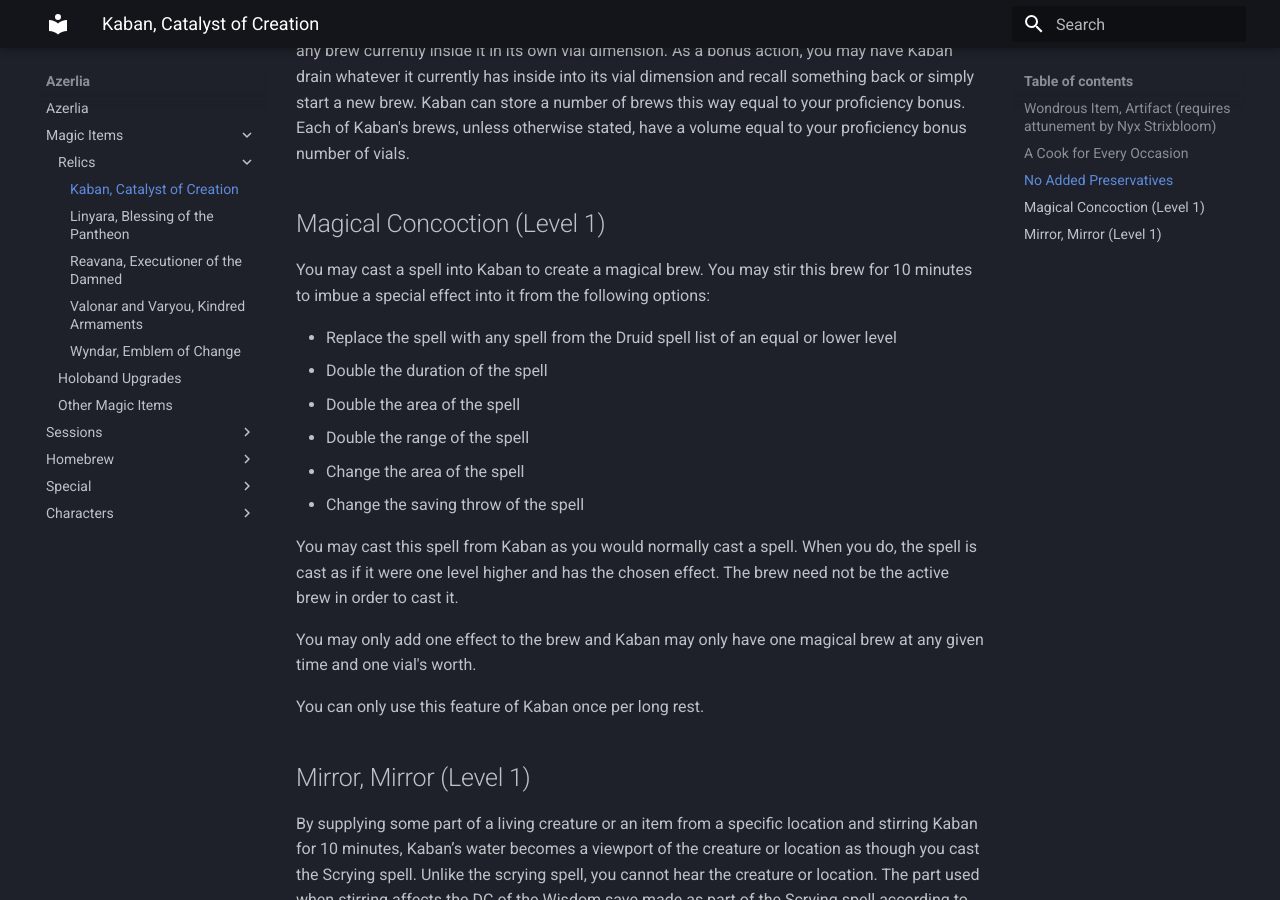
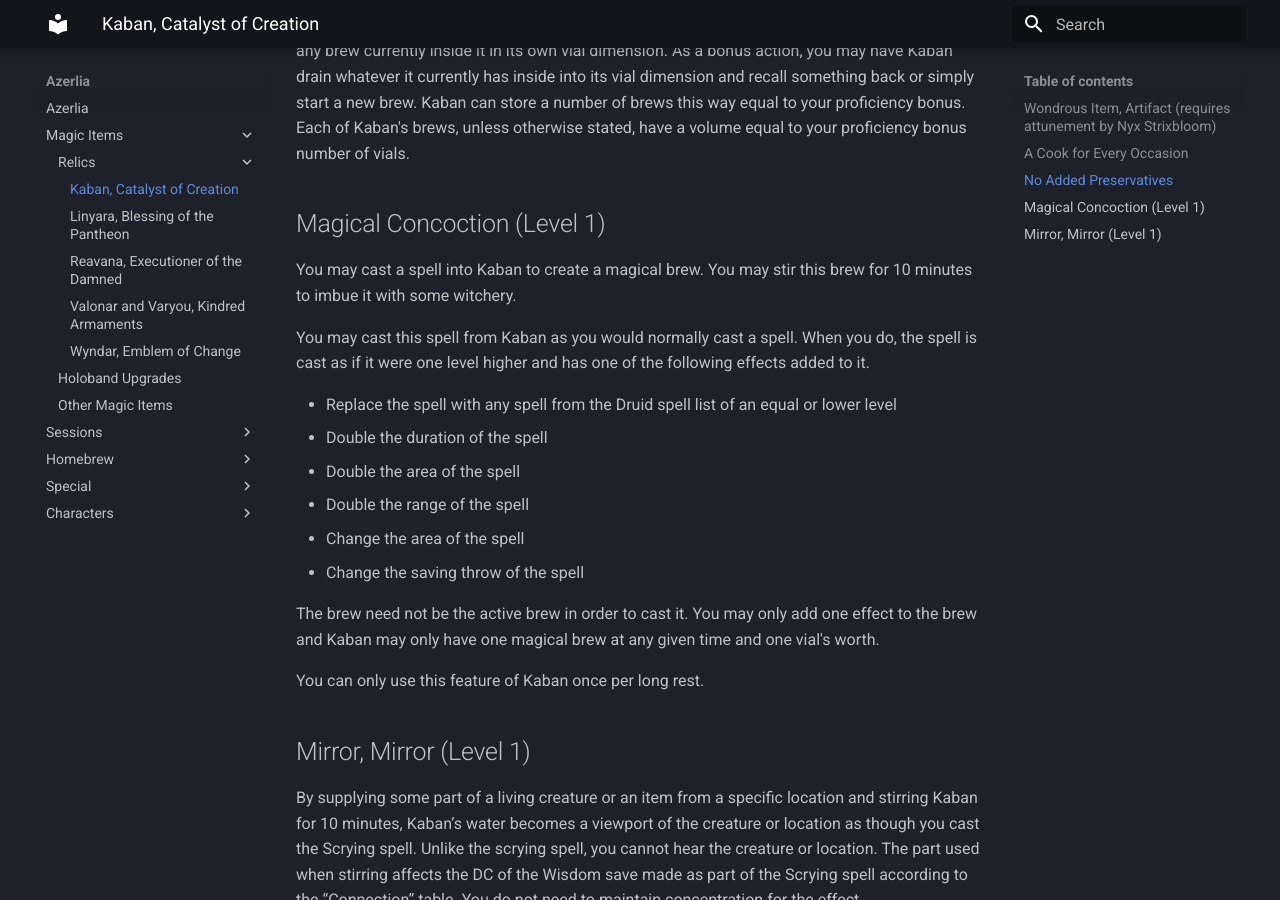
Before and after one commit to Zolmy/azerlia, an MkDocs documentation site: the page built from docs/magic_items/relics/kaban.md, in a window 1280 px wide and 900 px high, scrolled down 614 px. Built offline with MkDocs 1.6.1 and Material for MkDocs 9.7.7, drawn with Linux system fonts in a browser that asks for light colours.

Commit message:
Update kaban.md

```diff
--- a/docs/magic_items/relics/kaban.md
+++ b/docs/magic_items/relics/kaban.md
@@ -12,7 +12,9 @@ You may use Kaban as Alchemist’s supplies, Brewer’s supplies, Cook’s utens
 If you don’t wish to extract a brew, Kaban is capable of preserving, remembering, and recalling any brew currently inside it in its own vial dimension. As a bonus action, you may have Kaban drain whatever it currently has inside into its vial dimension and recall something back or simply start a new brew. Kaban can store a number of brews this way equal to your proficiency bonus. Each of Kaban's brews, unless otherwise stated, have a volume equal to your proficiency bonus number of vials.
 
 ## Magical Concoction (Level 1)
-You may cast a spell into Kaban to create a magical brew. You may stir this brew for 10 minutes to imbue a special effect into it from the following options:
+You may cast a spell into Kaban to create a magical brew. You may stir this brew for 10 minutes to imbue it with some witchery.
+
+You may cast this spell from Kaban as you would normally cast a spell. When you do, the spell is cast as if it were one level higher and has one of the following effects added to it.
 
 * Replace the spell with any spell from the Druid spell list of an equal or lower level
 * Double the duration of the spell
@@ -21,9 +23,7 @@ You may cast a spell into Kaban to create a magical brew. You may stir this brew
 * Change the area of the spell
 * Change the saving throw of the spell
 
-You may cast this spell from Kaban as you would normally cast a spell. When you do, the spell is cast as if it were one level higher and has the chosen effect. The brew need not be the active brew in order to cast it.
-
-You may only add one effect to the brew and Kaban may only have one magical brew at any given time and one vial's worth.
+The brew need not be the active brew in order to cast it. You may only add one effect to the brew and Kaban may only have one magical brew at any given time and one vial's worth.
 
 You can only use this feature of Kaban once per long rest.
 
```
